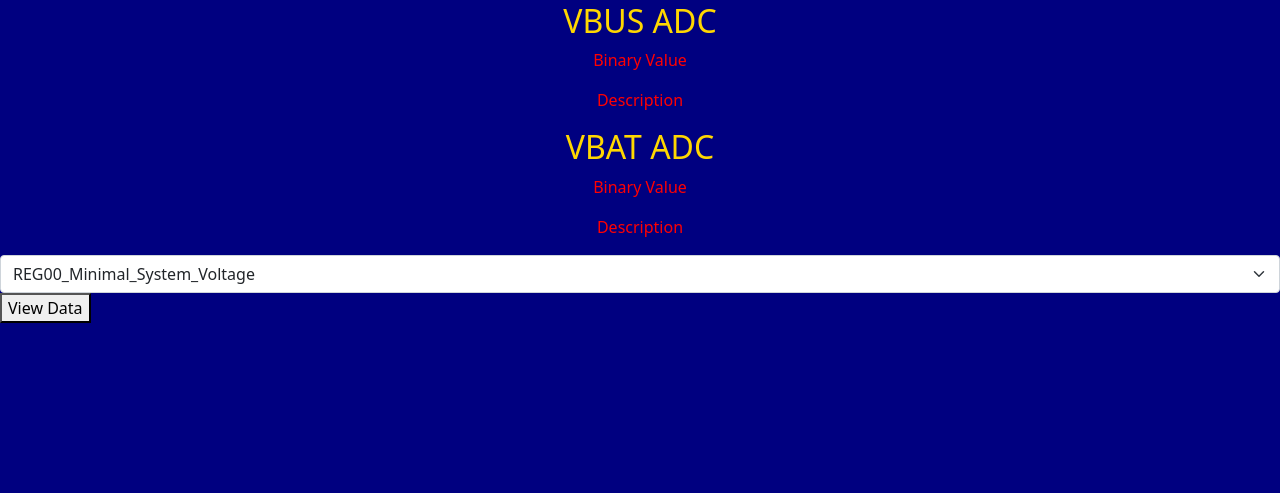
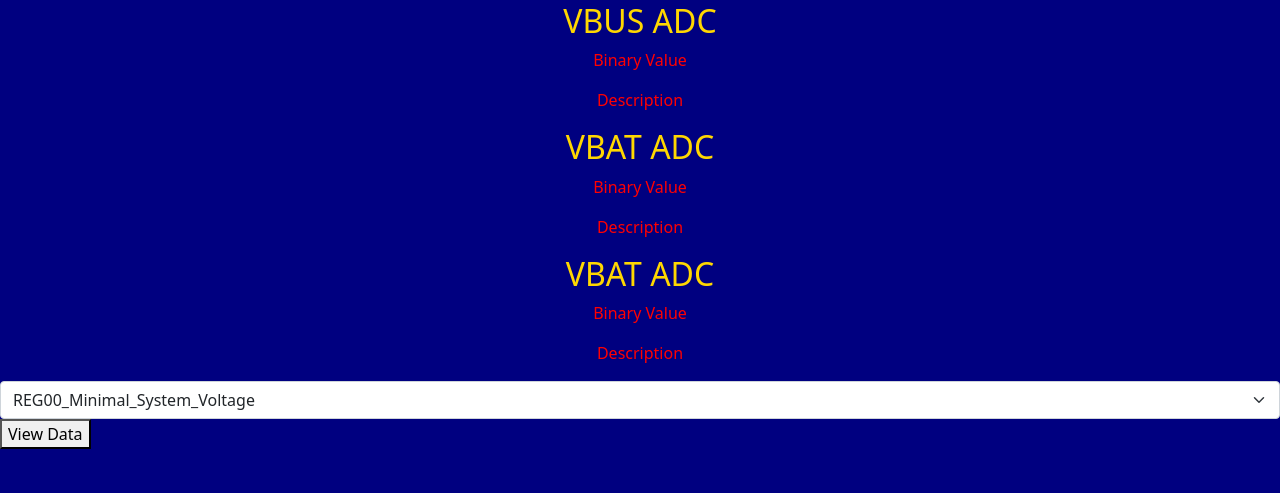
Before and after one commit to ND-IrishSat/CloverPower, a Flask app: page / in a window 1280 px wide. Shown: the part 307-800 px from the top of the page. Run offline with Flask 3, Linux system fonts and the light colour scheme.

Commit message:
KINDA GOATED

```diff
--- a/app.py
+++ b/app.py
@@ -1380,7 +1380,8 @@ def update():
             0x31: "IBUS_ADC",
             0x33: "IBAT_ADC",
             0x35: "VBUS_ADC",
-            0x3B: "VBAT_ADC"
+            0x3B: "VBAT_ADC",
+            0x3D: "VSYS_ADC"
         }
         for reg_addr, reg_name in registers.items():
             raw_data = read_register_data(reg_addr, 2)
--- a/templates/index.html
+++ b/templates/index.html
@@ -34,6 +34,9 @@
                 document.getElementById('VBUS_ADC_description').textContent = data.VBUS_ADC_description;
                 document.getElementById('VBAT_ADC_binary').textContent = data.VBAT_ADC_binary;
                 document.getElementById('VBAT_ADC_description').textContent = data.VBAT_ADC_description;
+                document.getElementById('VSYS_ADC_binary').textContent = data.VSYS_ADC_binary;
+                document.getElementById('VSYS_ADC_description').textContent = data.VSYS_ADC_description;
+
             })
             .catch(error => {
                 console.error('Fetch error:', error);
@@ -62,6 +65,11 @@
       <p id="VBAT_ADC_binary">Binary Value</p>
       <p id="VBAT_ADC_description">Description</p>
     </div>
+    <div>
+      <h2 id="VSYS_ADC">VBAT ADC</h2>
+      <p id="VSYS_ADC_binary">Binary Value</p>
+      <p id="VSYS_ADC_description">Description</p>
+    </div>
 
 
     <form action="/" method="post">
```
